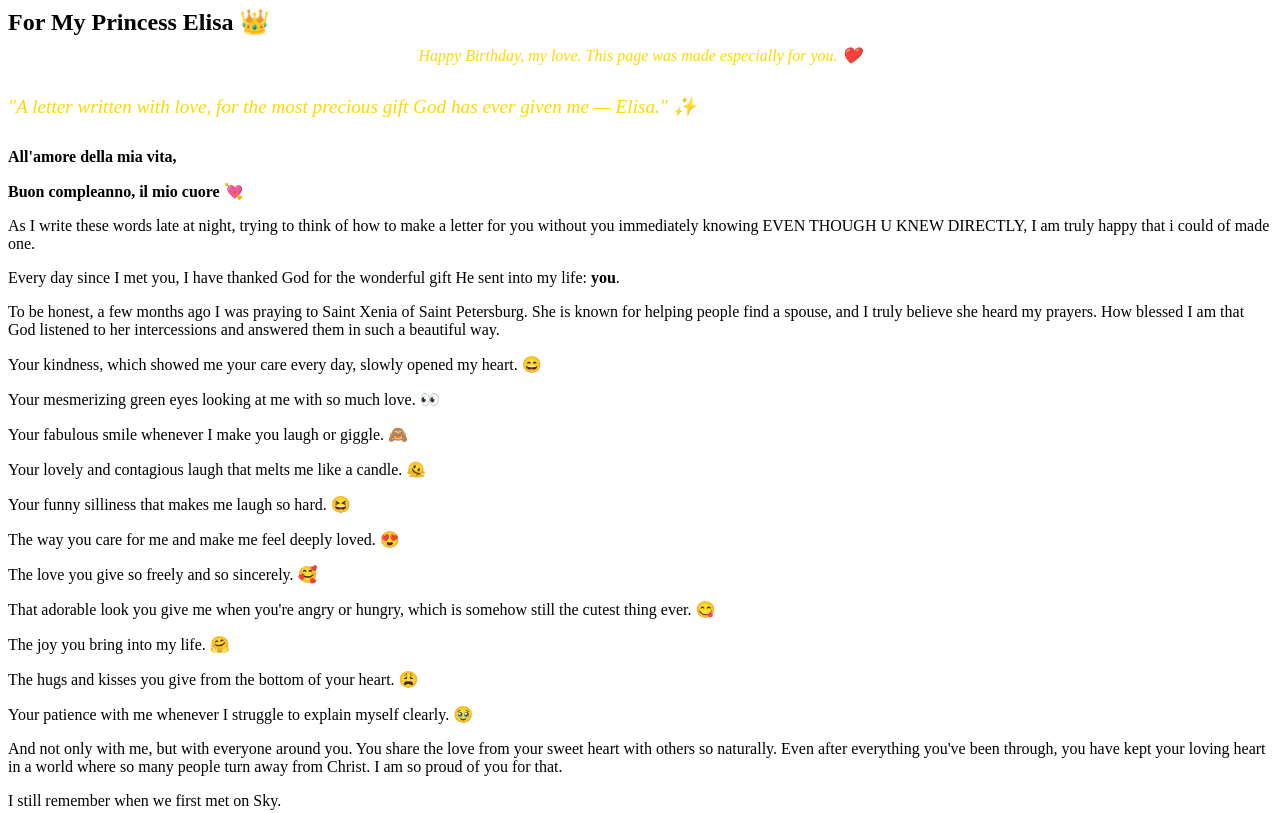
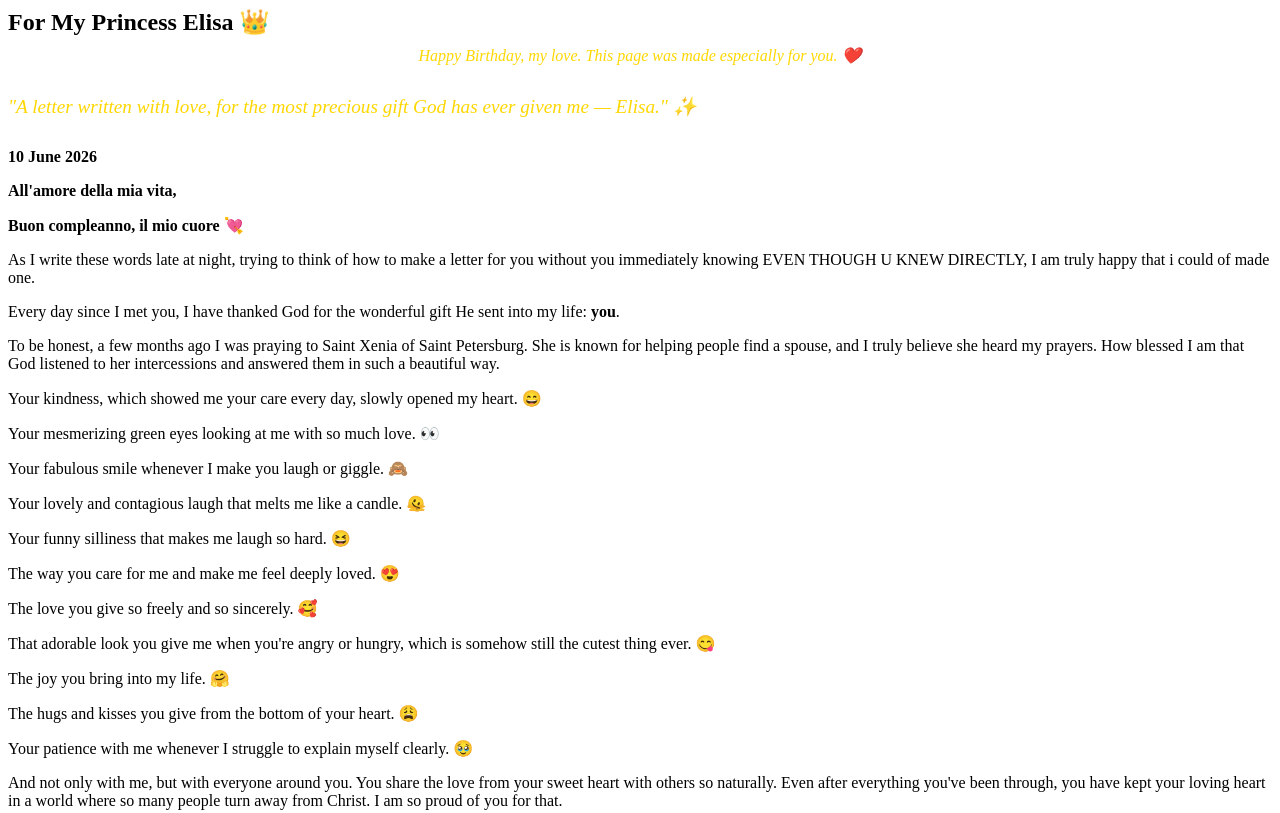
Before and after one commit to chrishajj5-star/Elisa-bday, a plain HTML site: page index.html in a window 1280 px wide. Shown: the top 813 px of the page. Drawn offline with Linux system fonts and the light colour scheme.

Commit message:
Update index.html

```diff
--- a/index.html
+++ b/index.html
@@ -13,6 +13,8 @@ Happy Birthday, my love. This page was made especially for you. ❤️
 </p>
 
 <div class="letter">
+
+<p><strong>10 June 2026</strong></p>
 
 <p><strong>All'amore della mia vita,</strong></p>
 
```
